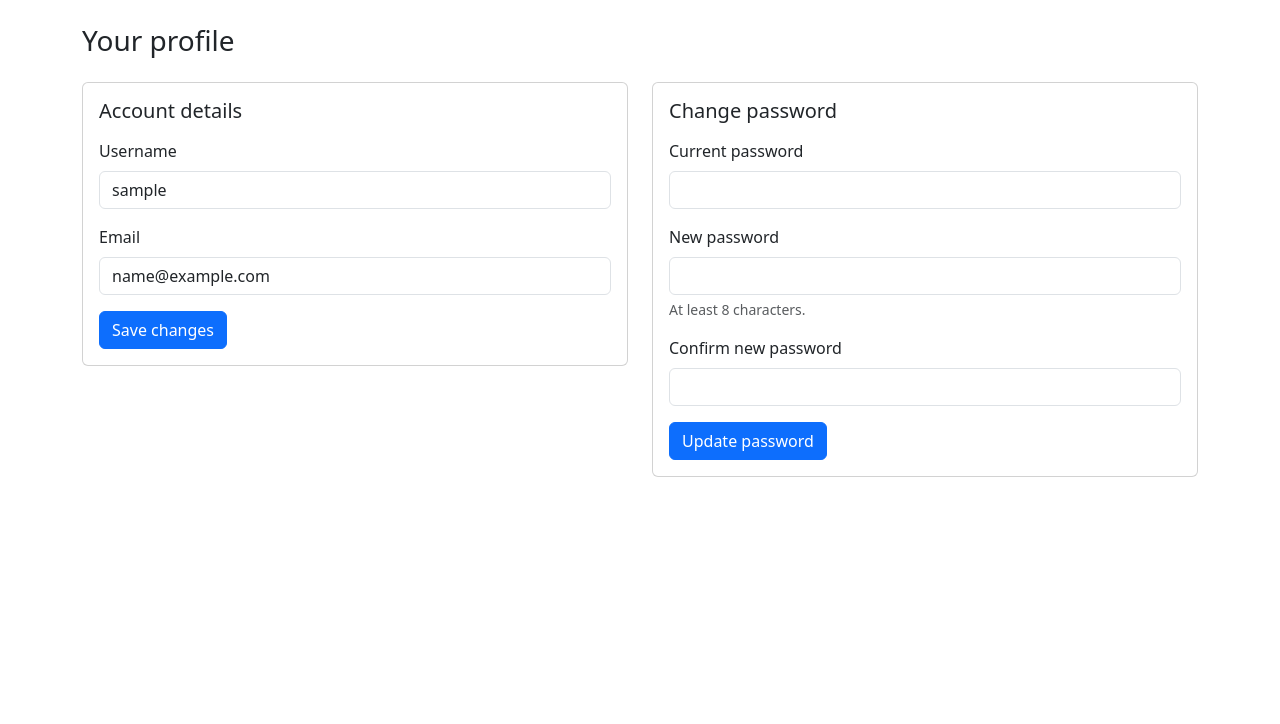
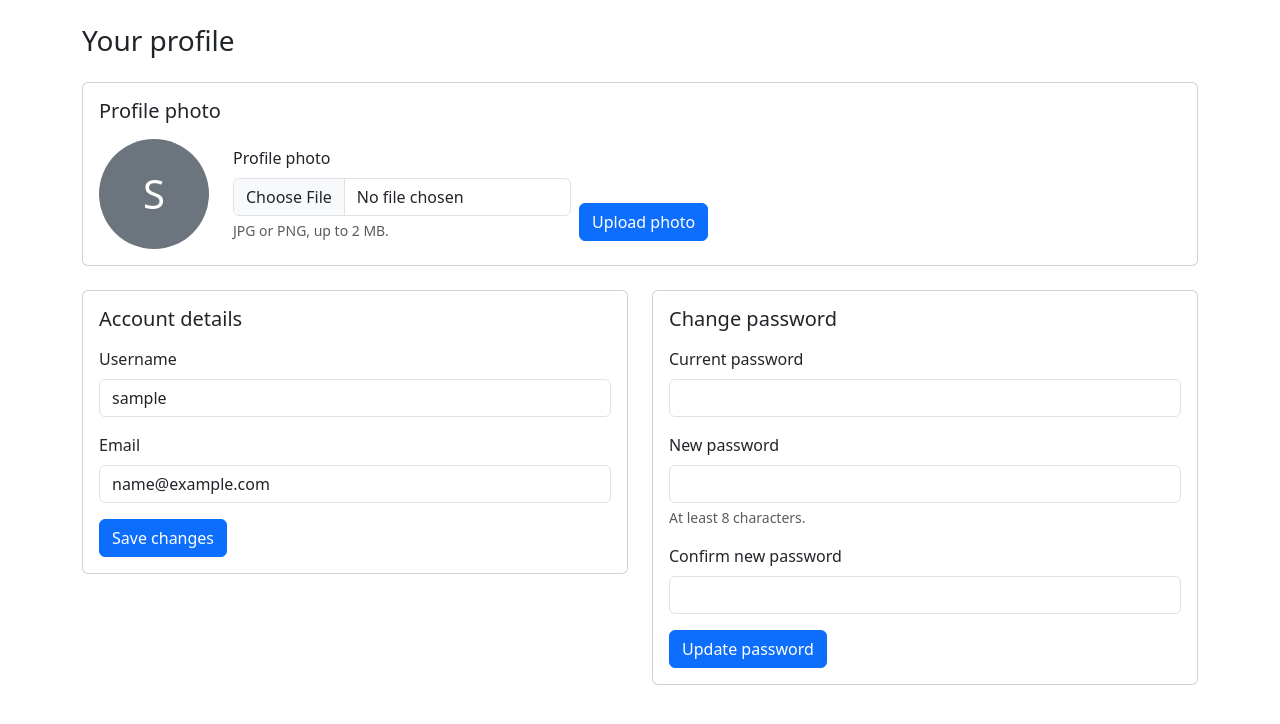
Before and after one commit to Aella67/MusicShare, a Flask app: page /profile in a window 1280 px wide. Shown: the part 56-780 px from the top of the page. Run offline with Flask 3, Linux system fonts and the light colour scheme; the visitor is signed in with stand-in values (Sample User, id 1); some libraries are stand-ins or nearby versions.

Commit message:
Add profile photo upload

```diff
--- a/app.py
+++ b/app.py
@@ -1,5 +1,7 @@
 import math
+import os
 import time
+import uuid
 from functools import wraps
 from flask import (Flask, render_template, redirect, url_for, flash, session,
                    abort, jsonify, request)
@@ -7,7 +9,7 @@ from flask_wtf import CSRFProtect
 from flask_mail import Mail, Message as MailMessage
 import mysql.connector
 from config import Config
-from forms import (RegisterForm, LoginForm, ProfileForm, ChangePasswordForm,
+from forms import (RegisterForm, LoginForm, ProfileForm, ChangePasswordForm, PhotoForm,
                    PlaylistForm, TrackForm, RoomForm, JoinForm, GuestForm)
 from models.user import User
 from models.playlist import Playlist
@@ -85,6 +87,42 @@ def send_welcome_email(username, email):
         return False
 
 
+def avatar_folder():
+    """Where profile photos are stored. Created automatically if missing."""
+    folder = os.path.join(app.static_folder, "uploads", "avatars")
+    os.makedirs(folder, exist_ok=True)
+    return folder
+
+
+def detect_image_type(file_storage):
+    """Looks at the first bytes of the file (not its name) to see what it really is.
+    Returns 'png', 'jpg', or None."""
+    header = file_storage.stream.read(8)
+    file_storage.stream.seek(0)
+    if header.startswith(b"\x89PNG\r\n\x1a\n"):
+        return "png"
+    if header.startswith(b"\xff\xd8\xff"):
+        return "jpg"
+    return None
+
+
+def delete_photo_file(filename):
+    """Deletes an old photo from disk. os.path.basename stops path tricks."""
+    if not filename:
+        return
+    path = os.path.join(avatar_folder(), os.path.basename(filename))
+    try:
+        os.remove(path)
+    except OSError:
+        pass
+
+
+@app.errorhandler(413)
+def file_too_large(error):
+    flash("That file is too big. The maximum size is 2 MB.", "danger")
+    return redirect(url_for("profile"))
+
+
 @app.route("/")
 def home():
     return render_template("home.html")
@@ -153,7 +191,8 @@ def profile():
             flash("Profile updated.", "success")
             return redirect(url_for("profile"))
     return render_template("profile.html", form=form,
-                           password_form=ChangePasswordForm(user, formdata=None))
+                           password_form=ChangePasswordForm(user, formdata=None),
+                           photo_form=PhotoForm(formdata=None))
 
 
 @app.route("/profile/password", methods=["POST"])
@@ -170,7 +209,49 @@ def profile_password():
         flash("Password updated.", "success")
         return redirect(url_for("profile"))
     form = ProfileForm(user, formdata=None, obj=user)
-    return render_template("profile.html", form=form, password_form=password_form)
+    return render_template("profile.html", form=form, password_form=password_form,
+                           photo_form=PhotoForm(formdata=None))
+
+
+@app.route("/profile/photo", methods=["POST"])
+@login_required
+def profile_photo():
+    """Upload a new profile photo (JPG or PNG, checked by real contents)."""
+    user = User.find_by_id(session["user_id"])
+    if user is None:
+        session.clear()
+        return redirect(url_for("login"))
+    photo_form = PhotoForm()
+    if photo_form.validate_on_submit():
+        file = photo_form.photo.data
+        kind = detect_image_type(file)
+        if kind is None:
+            flash("That file is not a real JPG or PNG image.", "danger")
+        else:
+            filename = f"{uuid.uuid4().hex}.{kind}"   # random name, never the user's
+            file.save(os.path.join(avatar_folder(), filename))
+            old_photo = user.photo
+            user.update_photo(filename)
+            delete_photo_file(old_photo)
+            flash("Profile photo updated.", "success")
+    else:
+        for errors in photo_form.photo.errors:
+            flash(errors, "danger")
+    return redirect(url_for("profile"))
+
+
+@app.route("/profile/photo/remove", methods=["POST"])
+@login_required
+def profile_photo_remove():
+    user = User.find_by_id(session["user_id"])
+    if user is None:
+        session.clear()
+        return redirect(url_for("login"))
+    old_photo = user.photo
+    user.update_photo(None)
+    delete_photo_file(old_photo)
+    flash("Profile photo removed.", "info")
+    return redirect(url_for("profile"))
 
 
 @app.route("/dashboard", methods=["GET", "POST"])
--- a/config.py
+++ b/config.py
@@ -18,3 +18,6 @@ class Config:
     MAIL_USERNAME = os.environ.get("MAIL_USERNAME")
     MAIL_PASSWORD = os.environ.get("MAIL_PASSWORD")
     MAIL_DEFAULT_SENDER = ("MusicShare", os.environ.get("MAIL_USERNAME"))
+
+    # Uploads: Flask rejects any request bigger than this (2 MB).
+    MAX_CONTENT_LENGTH = 2 * 1024 * 1024
--- a/database/musicshare.sql
+++ b/database/musicshare.sql
@@ -18,6 +18,7 @@ CREATE TABLE `users` (
   `email` varchar(120) NOT NULL,
   `password_hash` varchar(255) NOT NULL,
   `is_verified` tinyint(1) NOT NULL DEFAULT '0',
+  `photo` varchar(255) DEFAULT NULL,
   `created_at` timestamp NULL DEFAULT CURRENT_TIMESTAMP,
   PRIMARY KEY (`id`),
   UNIQUE KEY `username` (`username`),
--- a/forms.py
+++ b/forms.py
@@ -1,4 +1,5 @@
 from flask_wtf import FlaskForm
+from flask_wtf.file import FileField, FileRequired, FileAllowed
 from wtforms import StringField, PasswordField, EmailField, SelectField
 from wtforms.validators import DataRequired, Email, Length, EqualTo, Regexp, ValidationError
 from models.user import User
@@ -71,6 +72,15 @@ class ChangePasswordForm(FlaskForm):
             raise ValidationError("Current password is incorrect.")
 
 
+class PhotoForm(FlaskForm):
+    """Profile photo upload. The extension is checked here; the real file
+    contents are checked again in app.py."""
+    photo = FileField("Profile photo", validators=[
+        FileRequired(message="Choose an image first."),
+        FileAllowed(["jpg", "jpeg", "png"], "Only JPG or PNG images are allowed."),
+    ])
+
+
 class PlaylistForm(FlaskForm):
     name = StringField("Playlist name", validators=[DataRequired(), Length(max=100)])
 
--- a/models/user.py
+++ b/models/user.py
@@ -4,12 +4,13 @@ from db import get_connection
 
 class User:
     def __init__(self, id=None, username=None, email=None,
-                 password_hash=None, is_verified=False):
+                 password_hash=None, is_verified=False, photo=None):
         self.id = id
         self.username = username
         self.email = email
         self.__password_hash = password_hash   # private: hidden from outside code
         self.is_verified = is_verified
+        self.photo = photo                     # file name of the profile photo, or None
 
     def set_password(self, password):
         self.__password_hash = generate_password_hash(password)
@@ -59,6 +60,20 @@ class User:
         finally:
             conn.close()
 
+    def update_photo(self, filename):
+        """Saves the profile photo file name (or None to remove the photo)."""
+        conn = get_connection()
+        try:
+            cur = conn.cursor()
+            cur.execute(
+                "UPDATE users SET photo = %s WHERE id = %s",
+                (filename, self.id),
+            )
+            conn.commit()
+        finally:
+            conn.close()
+        self.photo = filename
+
     @classmethod
     def _find(cls, column, value):
         conn = get_connection()
@@ -71,7 +86,8 @@ class User:
         if row is None:
             return None
         return cls(row["id"], row["username"], row["email"],
-                   row["password_hash"], bool(row["is_verified"]))
+                   row["password_hash"], bool(row["is_verified"]),
+                   row.get("photo"))
 
     @classmethod
     def find_by_email(cls, email):
--- a/templates/profile.html
+++ b/templates/profile.html
@@ -5,6 +5,46 @@
 <h1 class="h3 mb-4">Your profile</h1>
 
 <div class="row g-4">
+  <div class="col-12">
+    <div class="card">
+      <div class="card-body">
+        <h2 class="h5 mb-3">Profile photo</h2>
+        <div class="d-flex flex-wrap align-items-center gap-4">
+          {% if current_user.photo %}
+            <img src="{{ url_for('static', filename='uploads/avatars/' + current_user.photo) }}"
+                 alt="Your profile photo" width="110" height="110"
+                 class="rounded-circle border" style="object-fit: cover;">
+          {% else %}
+            <div class="rounded-circle bg-secondary text-white d-flex align-items-center justify-content-center fs-1"
+                 style="width: 110px; height: 110px;" aria-label="No profile photo">
+              {{ current_user.username[0]|upper }}
+            </div>
+          {% endif %}
+
+          <div>
+            <form method="post" action="{{ url_for('profile_photo') }}" enctype="multipart/form-data"
+                  class="d-flex flex-wrap align-items-end gap-2">
+              {{ photo_form.hidden_tag() }}
+              <div>
+                {{ photo_form.photo.label(class="form-label") }}
+                {{ photo_form.photo(class="form-control", accept=".jpg,.jpeg,.png,image/jpeg,image/png", required=True) }}
+                <div class="form-text">JPG or PNG, up to 2 MB.</div>
+              </div>
+              <button type="submit" class="btn btn-primary">Upload photo</button>
+            </form>
+
+            {% if current_user.photo %}
+              <form method="post" action="{{ url_for('profile_photo_remove') }}" class="mt-2">
+                <input type="hidden" name="csrf_token" value="{{ csrf_token() }}">
+                <button type="submit" class="btn btn-outline-danger btn-sm">Remove photo</button>
+              </form>
+            {% endif %}
+          </div>
+        </div>
+      </div>
+    </div>
+  </div>
+
   <div class="col-md-6">
     <div class="card">
       <div class="card-body">
```
Also changed, not shown: 1 other file.
